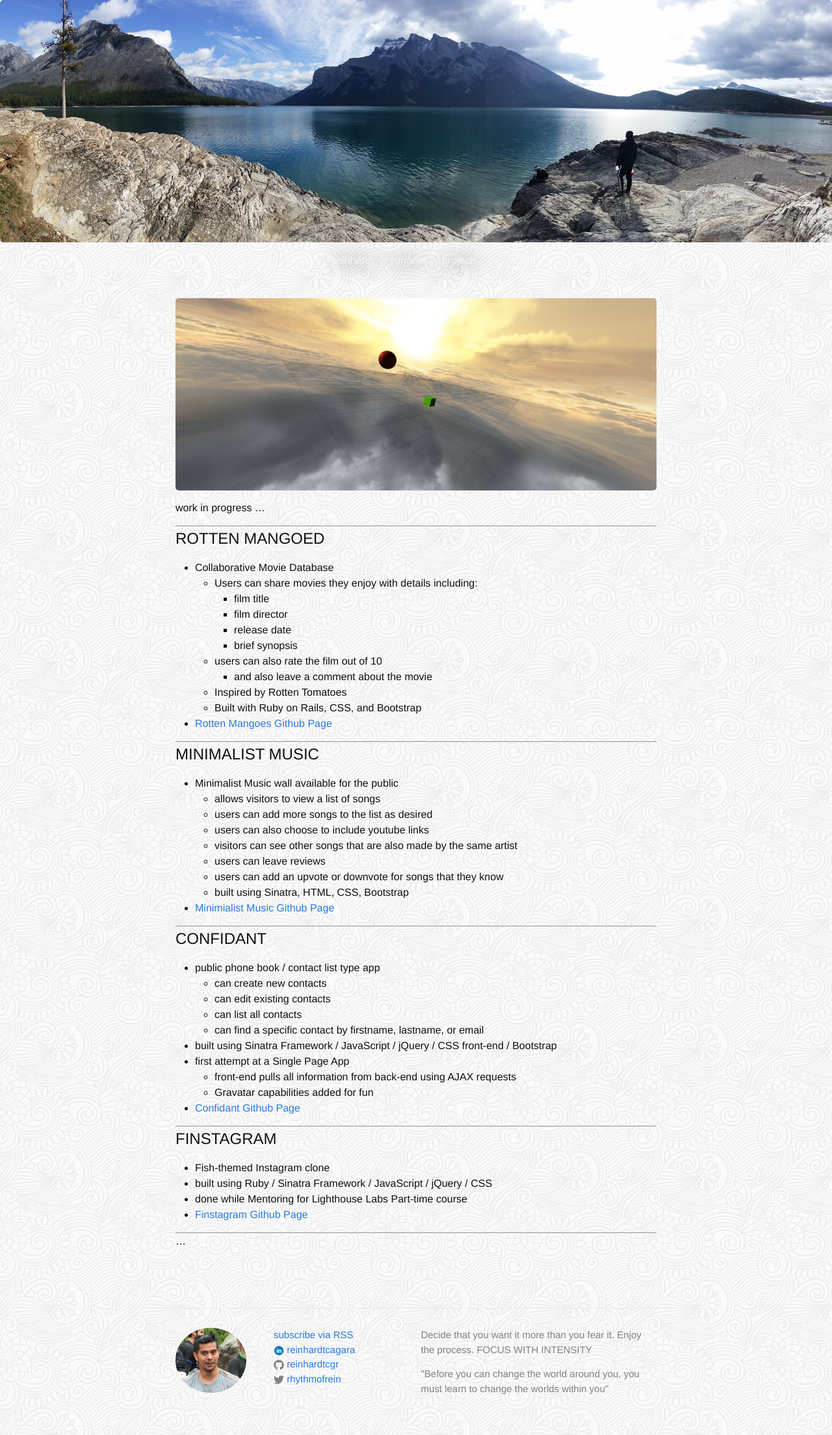
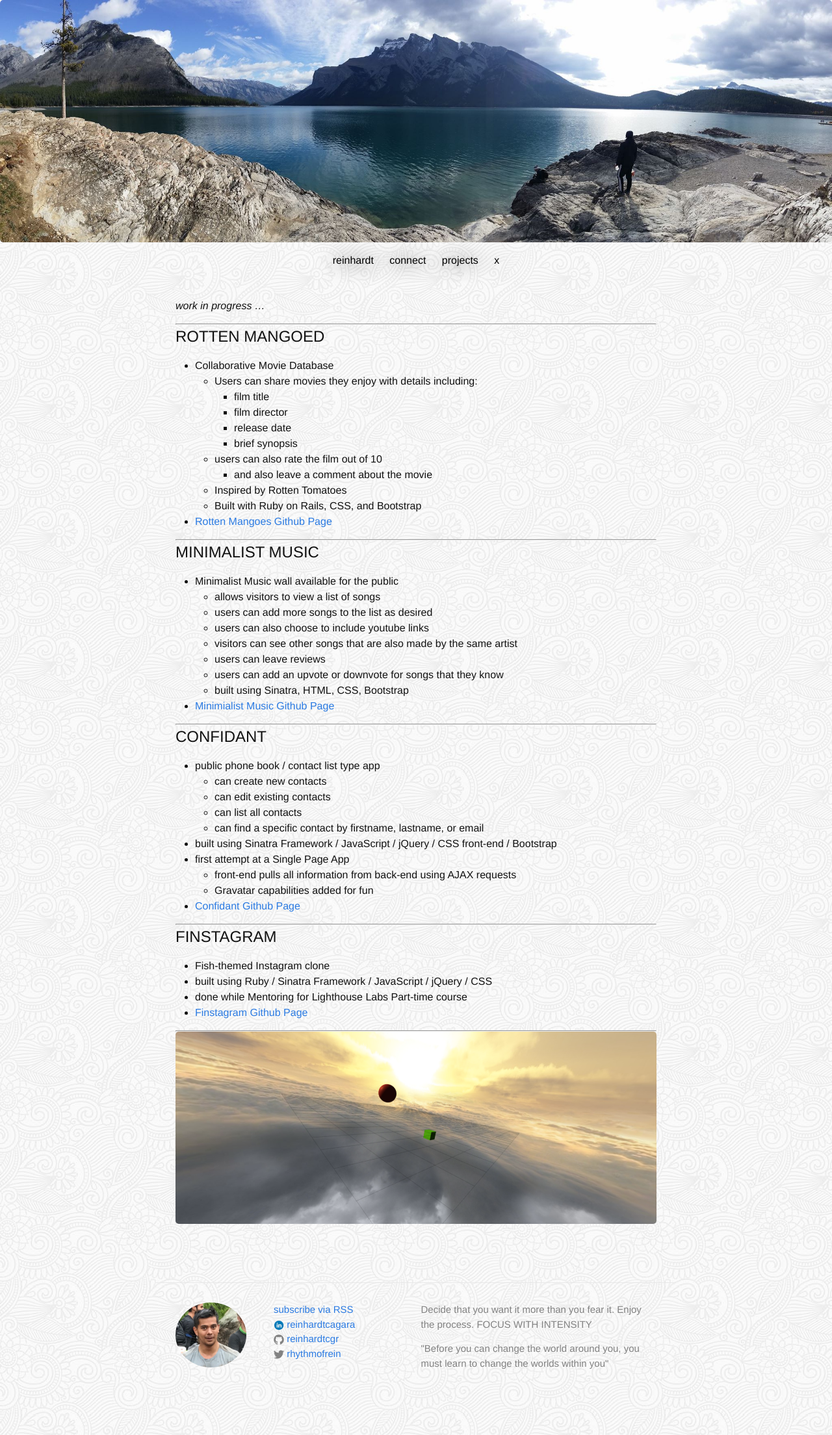
Before and after one commit to reinhardt021/reinhardt021.github.io, a Jekyll site: the page built from projects.md, in a window 1280 px wide. Shown: the whole page at 65% size. Built offline with Jekyll 4.4.1, drawn with Linux system fonts in a browser that asks for light colours.

Commit message:
fixing the hero image

```diff
--- a/css/main.scss
+++ b/css/main.scss
@@ -93,7 +93,8 @@
 }
 
 .site-nav .page-link {
-    color: whitesmoke;
+    // color: whitesmoke;
+    color: black;
     text-shadow: 0px 1px 30px black;
 }
 
--- a/index.html
+++ b/index.html
@@ -3,8 +3,6 @@
 ---
 
 <div class="home">
-
-    <img id="adventure" src="{{ site.url }}/assets/adventure.jpg"/>
     <blockquote>“Building the steps to help us go beyond our plateaus”</blockquote>
     <hr/>
     <!-- <h1 class="page-heading">POSTS</h1> -->
@@ -17,5 +15,5 @@
             </li>
         {% endfor %}
     </ul>
-
+    <img id="adventure" src="{{ site.url }}/assets/adventure.jpg"/>
 </div>
--- a/projects.md
+++ b/projects.md
@@ -4,9 +4,7 @@
 permalink: /projects/
 ---
 
-![Loci]({{ site.url }}/assets/projects-pic.png){: #projects-pic}
-
-work in progress ...
+_work in progress ..._
 
 ---------
 
@@ -67,4 +65,5 @@
 - [Finstagram Github Page](https://github.com/reinhardtcgr/finstagram)
 
 ---------
-...
+
+![Loci]({{ site.url }}/assets/projects-pic.png){: #projects-pic}
```
Also changed, not shown: about.md (+2 -3 lines), x.md (+4 -2 lines).
